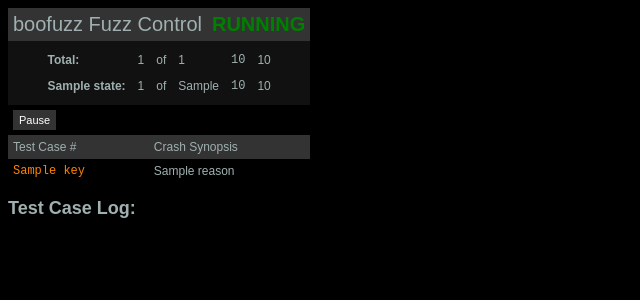
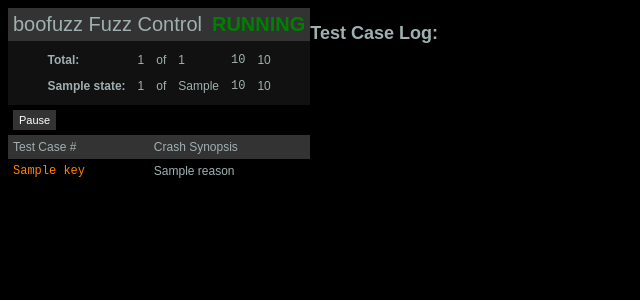
Before and after one commit to jtpereyda/boofuzz, a Flask app: template boofuzz/web/templates/index.html in a window 1280 px wide. Shown: the top 300 px of the page, without its empty margins (0-640 px from the left). Run offline with Flask 2, Linux system fonts and the light colour scheme; the template is opened without the code that fills it: most values are stand-ins (such as "Sample title", 1, 10 or a date in 2020); data that the repository does not hold is empty.

Commit message:
crash summary table headers no longer change size with the logs

```diff
--- a/boofuzz/web/static/css/boofuzz.css
+++ b/boofuzz/web/static/css/boofuzz.css
@@ -45,6 +45,20 @@ body {
     margin-right: auto;
 }
 
+.fixed-width-wrapper {
+    display: table;
+    float: left;
+    margin-left: auto;
+    margin-right: auto;
+}
+
+.log-wrapper {
+    display: table;
+    float: left;
+    margin-left: auto;
+    margin-right: auto;
+}
+
 .main-title {
     font-size: 20px;
 }
--- a/boofuzz/web/templates/index.html
+++ b/boofuzz/web/templates/index.html
@@ -3,11 +3,10 @@
 <script src="/static/js/index.js"></script>
 <!--suppress HtmlUnknownTarget -->
 <div class="main-wrapper">
+    <div class="fixed-width-wrapper">
         <table class="summary" >
             <tr class="summary-header">
-            <td>
-              <div class="main-title">boofuzz Fuzz Control</div>
-            </td>
+                <td> <div class="main-title">boofuzz Fuzz Control</div> </td>
                 <td align=right>
                     {% if state.session.is_paused %}
                         <div id="is_paused_indicator" class="paused" >paused</div>
@@ -16,9 +15,7 @@
                     {% endif %}
                 </td>
             </tr>
-          <tr class="summary-content">
-            <td colspan=2 align="center">
-              <table >
+            <tr class="summary-content"> <td colspan=2 align="center"> <table>
                 <tr>
                     <td class="summary-content-row-header-text">Total:</td>
                     <td id="current_index"> {{ state.total_mutant_index }} </td>
@@ -35,15 +32,12 @@
                     <td id="progress_bar_element" class="fixed"> {{ state.progress_current_bar | safe }} </td>
                     <td id="progress_percentage_element"> {{ state.progress_current }} </td>
                 </tr>
-              </table>
-          </tr>
-          <tr>
-            <td>
+            </table> </td> </tr>
+            <tr> <td>
                 <form method=get action="/togglepause">
                     <input class="input" type="submit" value="Pause">
                 </form>
-            </td>
-          </tr>
+            </td> </tr>
         </table>
 
         <table class="summary" id="crash-summary-table"  width="100%">
@@ -59,7 +53,10 @@
                 </tr>
             {% endfor %}
         </table>
+    </div>
+    <div class="log-wrapper">
         <h2 class="test-case-log-title">Test Case Log: <span id="test-case-log-title-index"></span></h2>
         <table class="test-steps" id="test-steps-table"> </table>
     </div>
+</div>
 {% endblock %}
```
Lines whose indentation alone changed are shown as unchanged.
